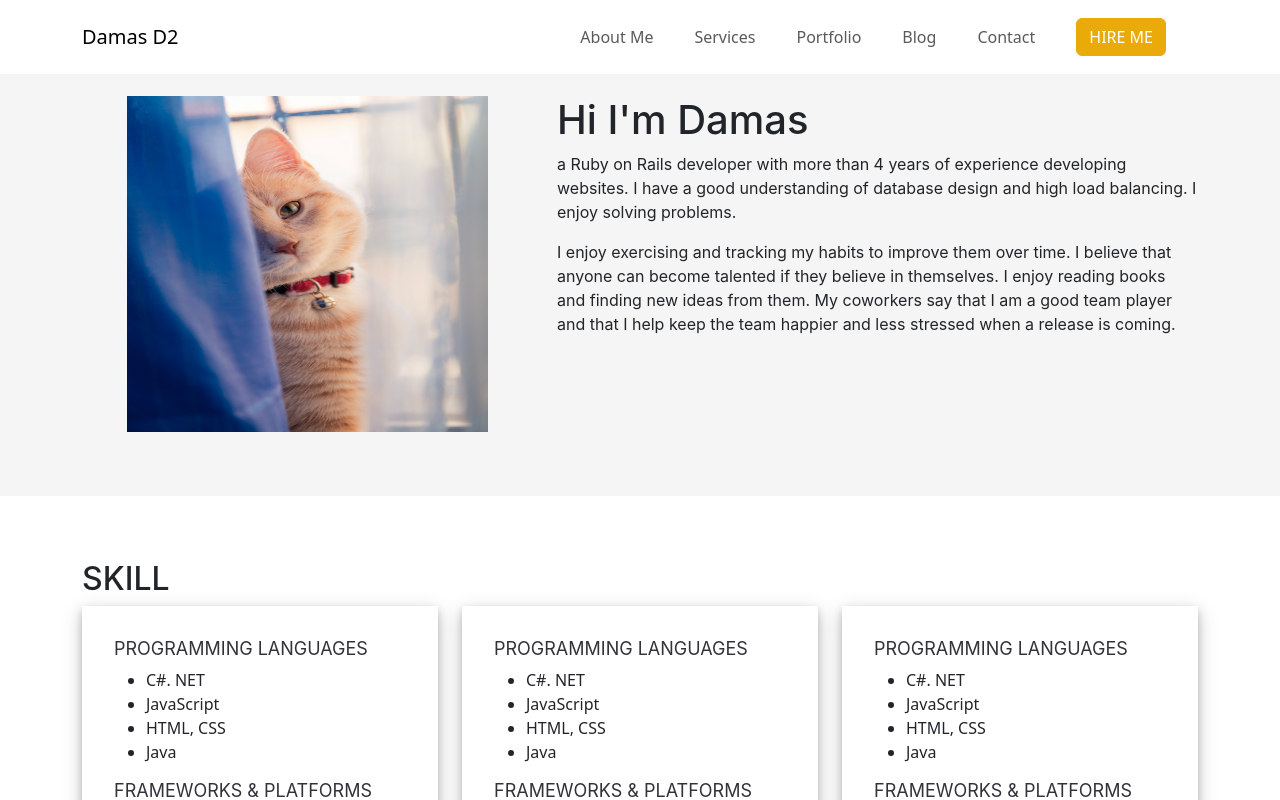
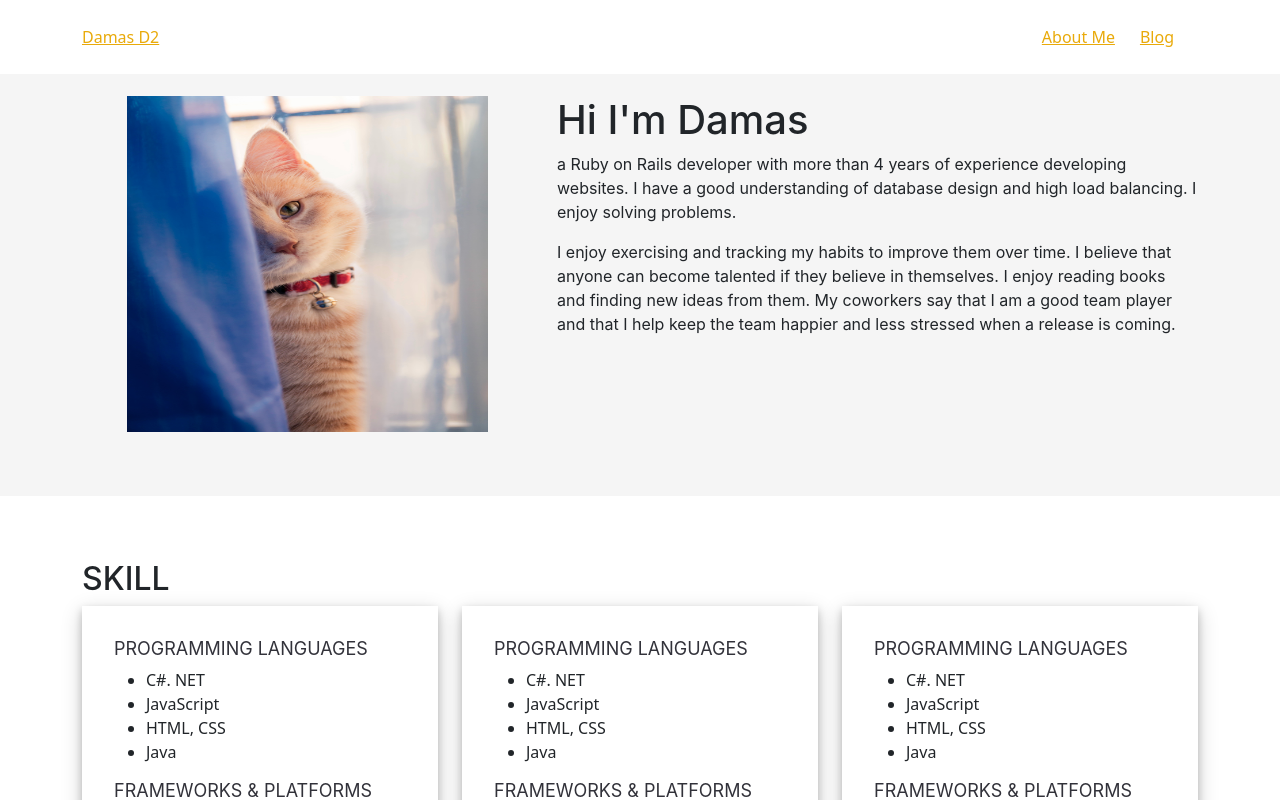
Before and after one commit to daidtech/FE_myspace, a Next.js app: page / in a window 1280 px wide. Shown: the top 800 px of the page. Built offline with nearby package versions, Linux system fonts and the light colour scheme.

Commit message:
add active link

```diff
--- a/src/components/layouts/Users/Header/Header.tsx
+++ b/src/components/layouts/Users/Header/Header.tsx
@@ -1,6 +1,7 @@
 import React from 'react';
 import { Container, Row, Nav, Navbar, Col, Stack, Button } from 'react-bootstrap';
 import styles from './Header.module.scss';
+import ActiveLink from 'src/components/share/ActiveLink/ActiveLink';
 
 export default function Header() {
   return (
@@ -11,9 +12,9 @@ export default function Header() {
             <Row className='w-100'>
               <Col className={styles.wrapHeader}>
                 <div className={'toggle-header ' + styles.toggleHeader}>
-                  <Navbar.Brand href="/" className={styles.logo}>
+                  <ActiveLink href="/" className={styles.logo}>
                     Damas D2
-                  </Navbar.Brand>
+                  </ActiveLink>
                   <Navbar.Toggle aria-controls="basic-navbar-nav" />
                 </div>
                 <div className={styles.wrapSideBar }>
@@ -21,14 +22,14 @@ export default function Header() {
                     <Stack direction="horizontal" gap={3} className='justify-content-end '>
                       <Navbar.Collapse id="basic-navbar-nav">
                         <Nav className={styles.navBarItems}>
-                          <Nav.Link href="/about" className={styles.navBarLink}>About Me</Nav.Link>
-                          <Nav.Link href="#link" className={styles.navBarLink}>Services</Nav.Link>
-                          <Nav.Link href="#link" className={styles.navBarLink}>Portfolio</Nav.Link>
-                          <Nav.Link href="/blogs" className={styles.navBarLink}>Blog</Nav.Link>
-                          <Nav.Link href="#link" className={styles.navBarLink}>Contact</Nav.Link>
-                          <Nav.Link href="#link" className={styles.navBarLink}>
+                          <ActiveLink href="/about" className={styles.navBarLink}>About Me</ActiveLink>
+                          {/* <Nav.Link href="#link" className={styles.navBarLink}>Services</Nav.Link>
+                          <Nav.Link href="#link" className={styles.navBarLink}>Portfolio</Nav.Link> */}
+                          <ActiveLink href="/blogs" className={styles.navBarLink}>Blog</ActiveLink>
+                          {/* <Nav.Link href="#link" className={styles.navBarLink}>Contact</Nav.Link> */}
+                          {/* <Nav.Link href="#link" className={styles.navBarLink}>
                             <Button variant="primary" className='text-white'>HIRE ME</Button>
-                          </Nav.Link>
+                          </Nav.Link> */}
                         </Nav>
                       </Navbar.Collapse>
                     </Stack>
--- /dev/null
+++ b/src/components/share/ActiveLink/ActiveLink.tsx
@@ -0,0 +1,16 @@
+import { useRouter } from "next/router"
+
+export default function ActiveLink({ children, href, className, style={} }) {
+  const router = useRouter()
+
+  const handleClick = (e) => {
+    e.preventDefault()
+    router.push(href)
+  }
+
+  return (
+    <a href={href} onClick={handleClick} className={className} style={style}>
+      {children}
+    </a>
+  )
+}
```
